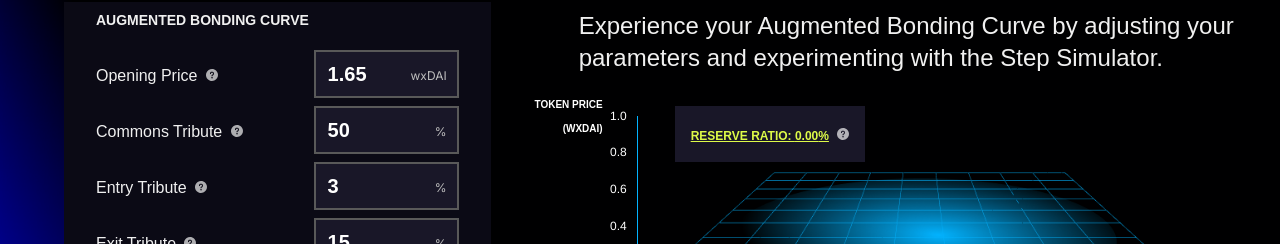
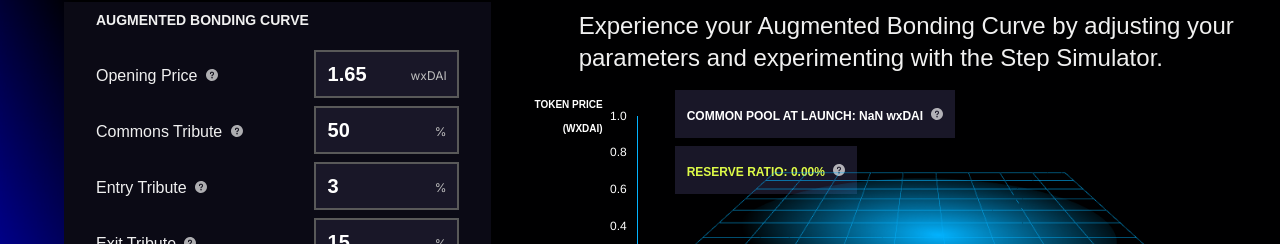
Before and after one commit to CommonsBuild/commons-config-frontend, a Next.js app: page /config/2 in a window 1280 px wide. Shown: the part 162-406 px from the top of the page. Built offline with nearby package versions, Linux system fonts and the light colour scheme; no server answers; a web font is replaced by a local one.

Commit message:
feat: added common pool to abc chart

```diff
--- a/src/components/charts/ABC.tsx
+++ b/src/components/charts/ABC.tsx
@@ -1,36 +1,49 @@
 import React from 'react';
 import Image from 'next/image';
+import classnames from 'classnames';
 import { Line } from 'react-chartjs-2';
 import { Tooltip } from '@/components/_global';
 import { useHover } from '@/hooks';
 import ChartAxisLabel from './ChartAxisLabel';
+import formatOutput from '@/utils/formatOutput';
 
-function CustomChartAxisLabel({ handleDatasets, reserveRatio }) {
+const textColors = {
+  neon: 'text-neon',
+  white: 'text-neon-light',
+};
+
+type TextColor = 'neon' | 'white';
+interface CustomChartAxisLabelProps {
+  color?: TextColor;
+  label: string;
+  tooltipText?: string | React.ReactNode;
+}
+
+function CustomChartAxisLabel({
+  color = 'white',
+  label,
+  tooltipText,
+}: CustomChartAxisLabelProps) {
   const [questionRef, questionIsHovered] = useHover<HTMLDivElement>();
 
   return (
-    <Tooltip
-      isHovered={questionIsHovered}
-      text={
-        <span>
-          Reserve Ratio is an output of the Opening Price and Commons Tribute,
-          it defines the shape of the ABC.{' '}
-          <b>Click to learn more about the Reserve Ratio.</b>
-        </span>
-      }
-    >
+    <Tooltip isHovered={questionIsHovered} text={tooltipText}>
       <div
         ref={questionRef}
-        className="grid grid-flow-col gap-2 justify-between items-center p-4 bg-black-200"
-        onClick={() => handleDatasets()}
+        className="grid grid-flow-col gap-2 justify-between items-center p-3 bg-black-200"
       >
         <a
           href="https://forum.tecommons.org/t/augmented-bonding-curve-opening-price-reserve-ratio/516"
           target="_blank"
           rel="noreferrer"
         >
-          <span className="font-bj font-bold text-xs text-neon underline cursor-pointer">
-            RESERVE RATIO: {reserveRatio}%
+          <span
+            className={classnames(
+              'font-bj font-bold text-xs cursor-pointer',
+              textColors[color]
+            )}
+          >
+            {label}
           </span>
         </a>
         <Image
@@ -87,6 +100,7 @@ interface ABCProps {
   balanceInThousands: number[];
   price: number[];
   reserveRatio: string;
+  commonPoolAmount: string;
   stepLinSpaces: { [key: string]: number[] };
   singleDataPoints: any[];
 }
@@ -95,6 +109,7 @@ function ABCChart({
   balanceInThousands,
   price,
   reserveRatio,
+  commonPoolAmount,
   stepLinSpaces,
   singleDataPoints,
 }: ABCProps) {
@@ -169,10 +184,26 @@ function ABCChart({
       <div className="w-20 h-0 text-right relative -top-2 -left-14">
         <ChartAxisLabel label="token price (wxdai)" />
       </div>
-      <div className="w-52 h-0 text-center relative top-2 left-24">
+      <div className="max-w-max h-0 text-center relative -top-2 left-24">
         <CustomChartAxisLabel
-          handleDatasets={handleDatasets}
-          reserveRatio={reserveRatio}
+          label={`COMMON POOL AT LAUNCH: ${formatOutput(
+            commonPoolAmount
+          )} wxDAI`}
+        />
+      </div>
+      <div className="max-w-max h-0 text-center relative top-12 left-24">
+        <CustomChartAxisLabel
+          color="neon"
+          label={`RESERVE RATIO: ${reserveRatio}%`}
+          tooltipText={
+            <span>
+              Reserve Ratio is an output of the Opening Price and Commons
+              Tribute, it defines the shape of the ABC.{' '}
+              <b className="text-neon">
+                Click to learn more about the Reserve Ratio.
+              </b>
+            </span>
+          }
         />
       </div>
       <div className="flex justify-center py-2">
```
